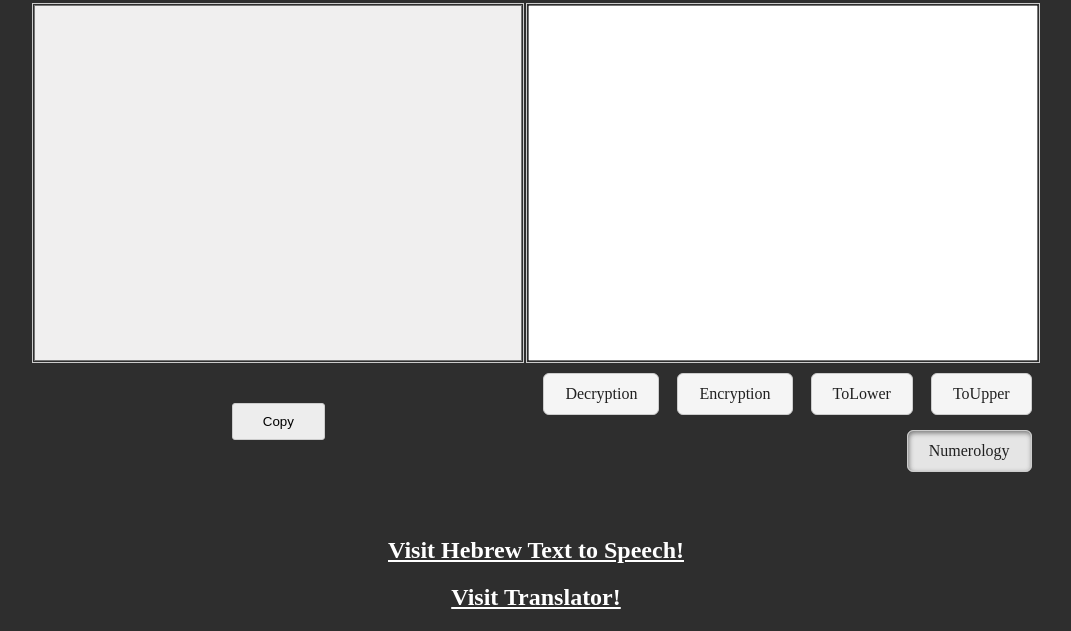
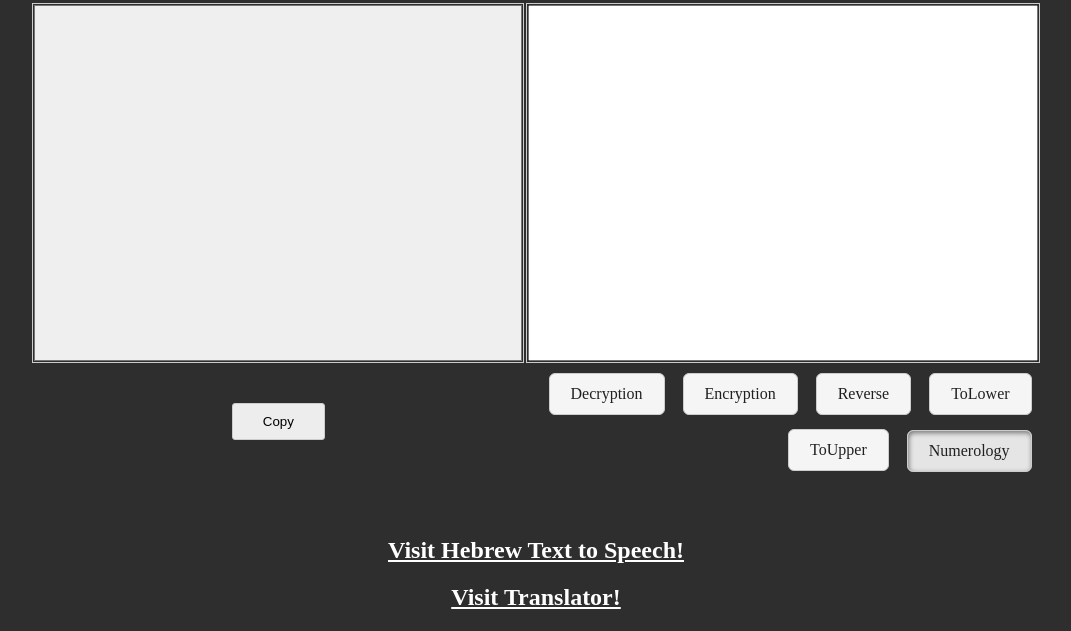
Before and after one commit to AmirBagaon/Hebrew-Text-to-Speech, a Django app: page /text_utils in a window 1280 px wide. Shown: the part 253-884 px from the top of the page, without its empty margins (104-1175 px from the left). Run offline with Django 3.2, Linux system fonts and the light colour scheme.

Commit message:
Added Reverse ability

```diff
--- a/TextToSpeech/main/dataHandler.py
+++ b/TextToSpeech/main/dataHandler.py
@@ -28,6 +28,8 @@ class DataHanlder():
             return self.toSpeechURL()
         elif self._data_type =="Translate":
             return self.translate(str(self._data))
+        elif self._data_type =="Reverse":
+            return self.reverse_txt()
 
     def toUpper(self):
         return str(self._data).upper()
@@ -60,6 +62,9 @@ class DataHanlder():
             else:
                 output += letter
         return output
+
+    def reverse_txt(self):
+        return str(self._data)[::-1]
 
 
 
--- a/TextToSpeech/main/templates/text_utils.html
+++ b/TextToSpeech/main/templates/text_utils.html
@@ -137,6 +137,9 @@ body {
                         <span>Encryption</span>
                         </label>
                         <label class="label-checkbox">
+                        <input type="radio" id="Reverse" name="convertion_group" onclick="sendHelperForm()">
+                        <span>Reverse</span>
+                        <label class="label-checkbox">
                         <input type="radio" id="ToLower" name="convertion_group" onclick="sendHelperForm()">
                         <span>ToLower</span>
                         </label>
@@ -146,7 +149,7 @@ body {
                         </label>
                         <label class="label-checkbox">
                         <input type="radio" id="Numerology" name="convertion_group" onclick="sendHelperForm()" checked>
-                        <span>Numerology</span>
+                        <span title="Support Hebrew only">Numerology</span>
                         </label>
                     </td>
                 </tr>
```
